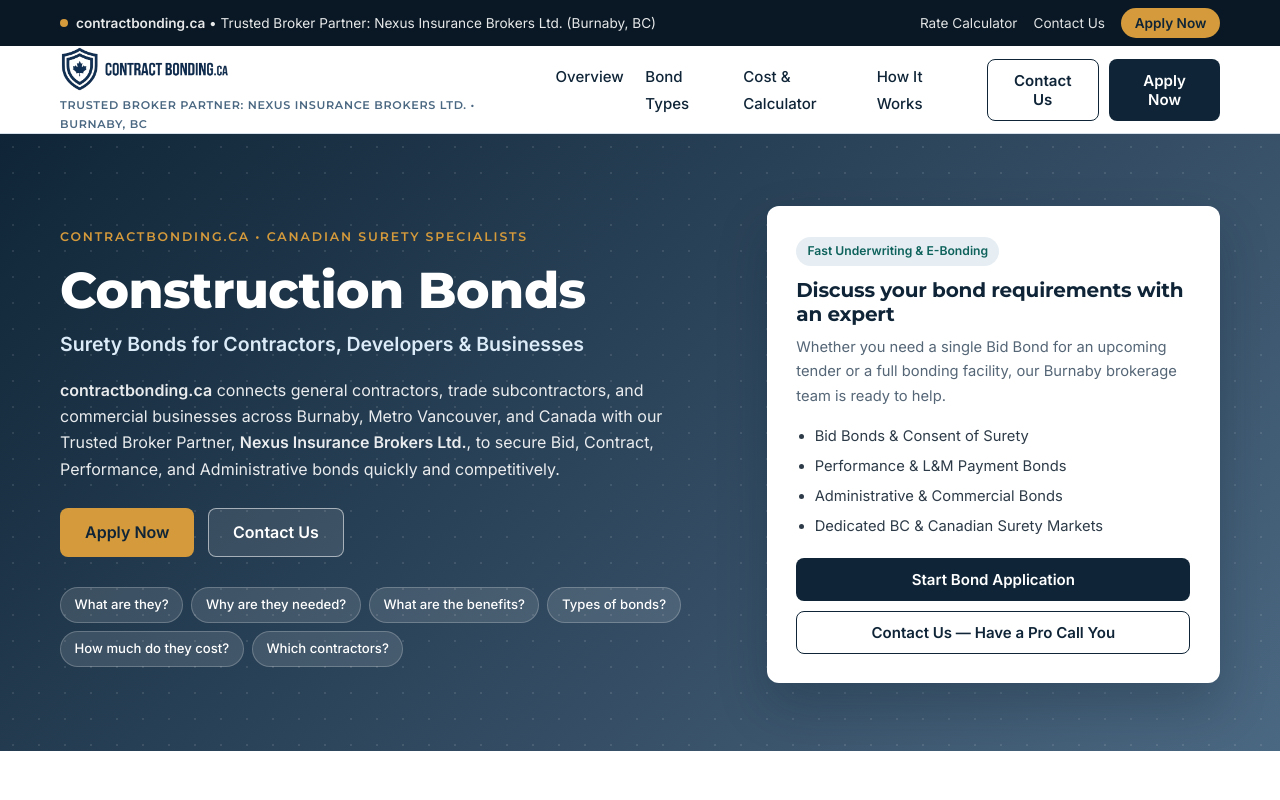
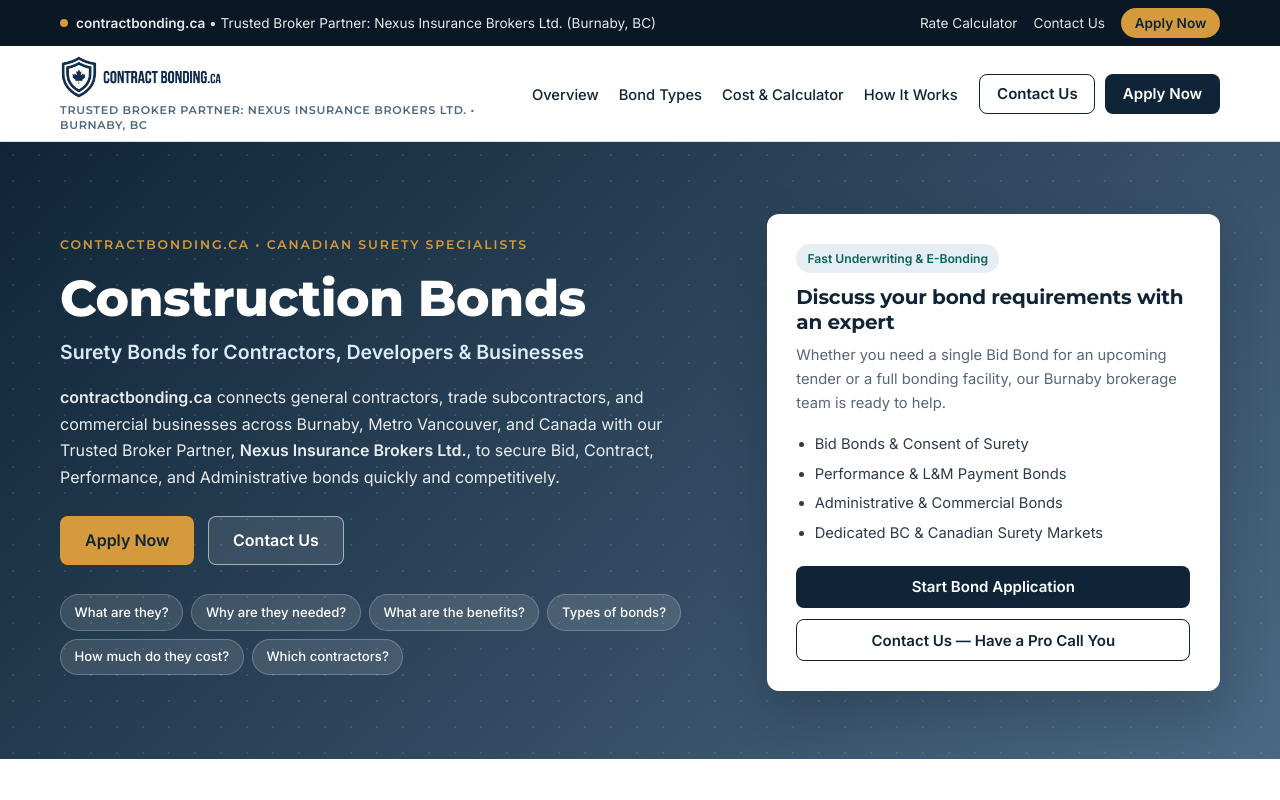
Before and after one commit to SwimmerPierce/Test-Contract-Bonding, a website: page index.html in a window 1280 px wide. Shown: the top 800 px of the page. Drawn offline with Linux system fonts and the light colour scheme.

Commit message:
fix(ui): prevent header navigation links from wrapping and improve desktop spacing

```diff
--- a/styles.css
+++ b/styles.css
@@ -173,7 +173,8 @@ a:hover {
   align-items: center;
   justify-content: space-between;
   gap: 1.5rem;
-  min-height: 76px;
+  min-height: 78px;
+  padding: 0.55rem 0;
 }
 
 .brand {
@@ -182,16 +183,20 @@ a:hover {
   align-items: flex-start;
   gap: 0.25rem;
   text-decoration: none;
+  min-width: 0;
+  flex: 0 1 auto;
 }
 
 .brand__logo {
-  height: 46px;
+  height: 44px;
   width: auto;
   display: block;
 }
 
 .brand__sub--partner {
-  font-size: 0.66rem;
+  font-size: 0.64rem;
+  letter-spacing: 0.04em;
+  line-height: 1.3;
 }
 
 .brand:hover {
@@ -229,21 +234,24 @@ a:hover {
 .primary-nav {
   display: flex;
   align-items: center;
-  gap: 1.5rem;
+  gap: 1.35rem;
+  flex-shrink: 0;
 }
 
 .nav-list {
   display: flex;
+  align-items: center;
   list-style: none;
   margin: 0;
   padding: 0;
-  gap: 1.35rem;
+  gap: 1.25rem;
 }
 
 .nav-list a {
   color: var(--heading);
   font-weight: 500;
-  font-size: 0.94rem;
+  font-size: 0.92rem;
+  white-space: nowrap;
 }
 
 .nav-list a:hover {
@@ -254,7 +262,13 @@ a:hover {
 .nav-ctas {
   display: flex;
   align-items: center;
-  gap: 0.65rem;
+  gap: 0.6rem;
+  flex-shrink: 0;
+}
+
+.nav-ctas .btn {
+  white-space: nowrap;
+  padding: 0.58rem 1.05rem;
 }
 
 .nav-toggle {
@@ -1125,19 +1139,7 @@ a:hover {
 }
 
 /* Responsive */
-@media (max-width: 960px) {
-  .hero__grid,
-  .split-layout,
-  .three-col,
-  .four-col,
-  .footer-grid {
-    grid-template-columns: 1fr;
-  }
-
-  .two-col {
-    grid-template-columns: 1fr;
-  }
-
+@media (max-width: 1080px) {
   .nav-toggle {
     display: flex;
   }
@@ -1163,11 +1165,27 @@ a:hover {
 
   .nav-list {
     flex-direction: column;
+    align-items: flex-start;
     gap: 0.75rem;
   }
 
   .nav-ctas {
     flex-direction: column;
+    align-items: stretch;
+  }
+}
+
+@media (max-width: 960px) {
+  .hero__grid,
+  .split-layout,
+  .three-col,
+  .four-col,
+  .footer-grid {
+    grid-template-columns: 1fr;
+  }
+
+  .two-col {
+    grid-template-columns: 1fr;
   }
 }
 
```
